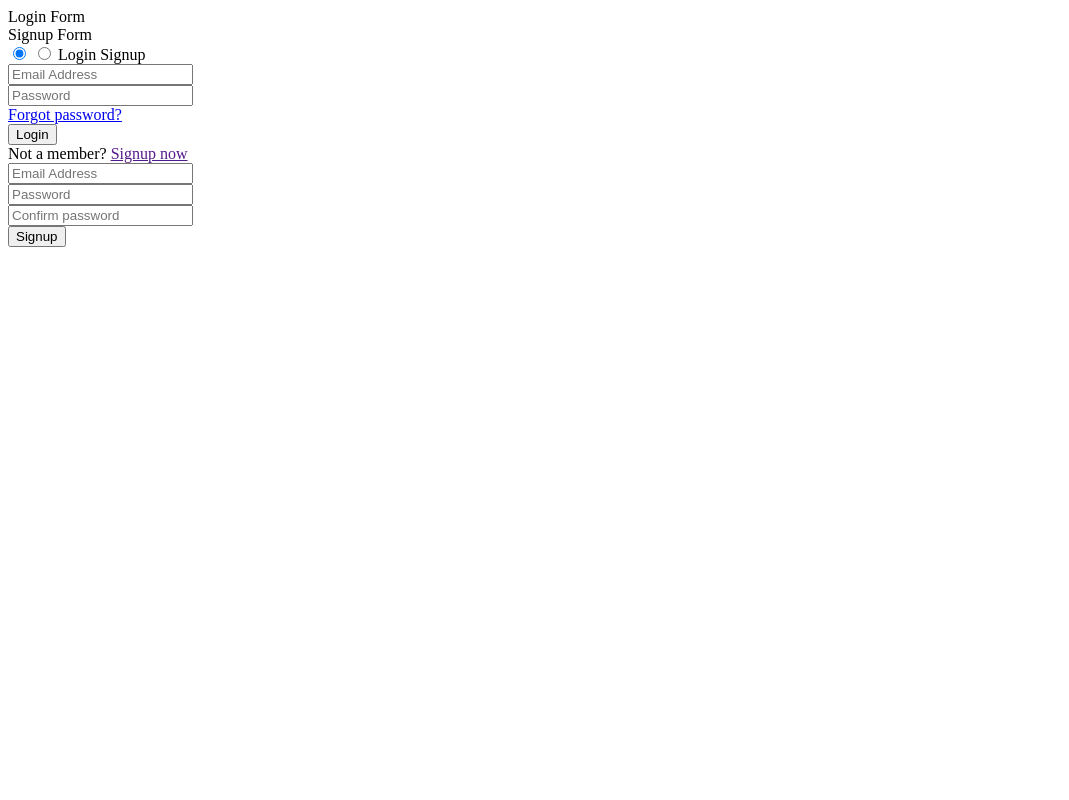
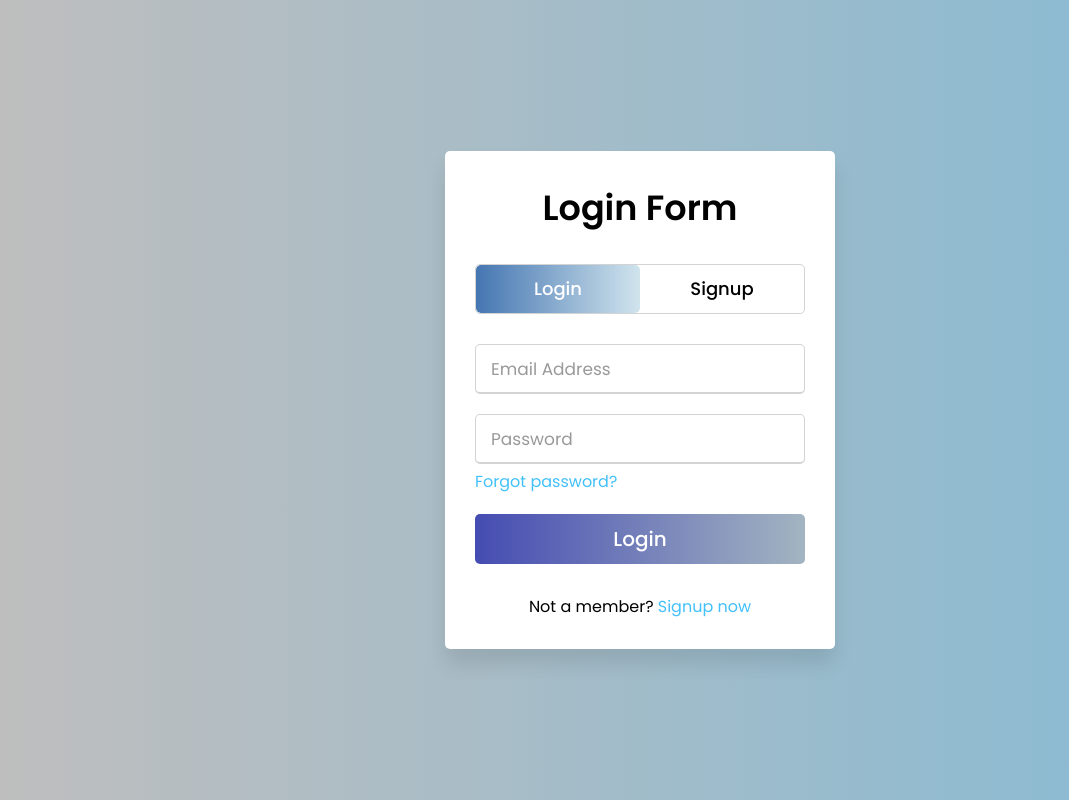
Before and after one commit to Km7654/Heart-Beatz, a website: page signup.html in a window 1280 px wide. Shown: the whole page, without its empty margins (0-1069 px from the left). Drawn offline with Linux system fonts and the light colour scheme; the site is published under a folder, as on GitHub Pages, so addresses that start at the root find nothing.

Commit message:
Update signup.html

```diff
--- a/signup.html
+++ b/signup.html
@@ -4,7 +4,7 @@
    <head>
       <meta charset="utf-8">
       <title>Login and Registration Form in HTML | CodingNepal</title>
-      <link rel="stylesheet" href="/css/signup.css">
+      <link rel="stylesheet" href="public/css/signup.css">
       <meta name="viewport" content="width=device-width, initial-scale=1.0">
    </head>
    <body>
```
